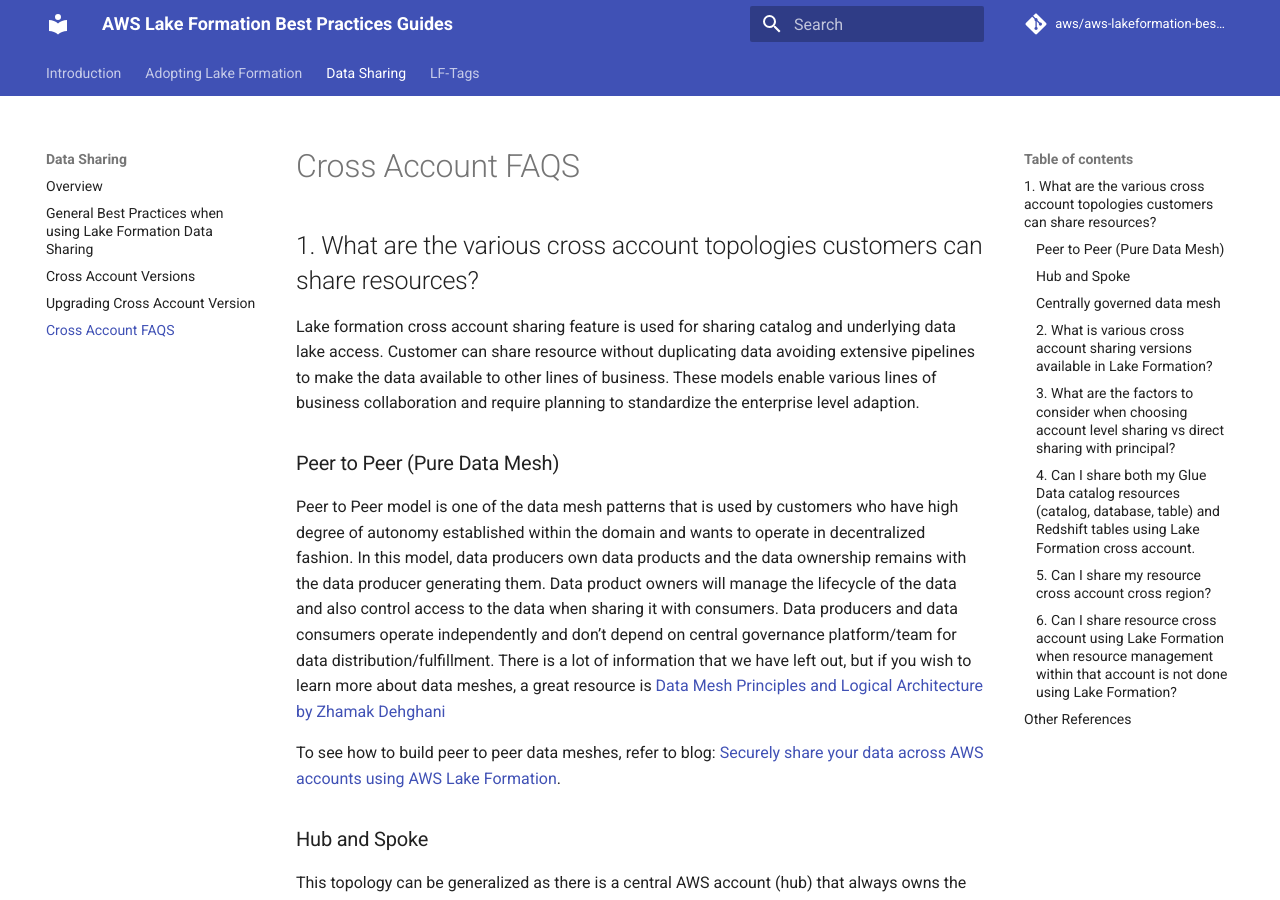
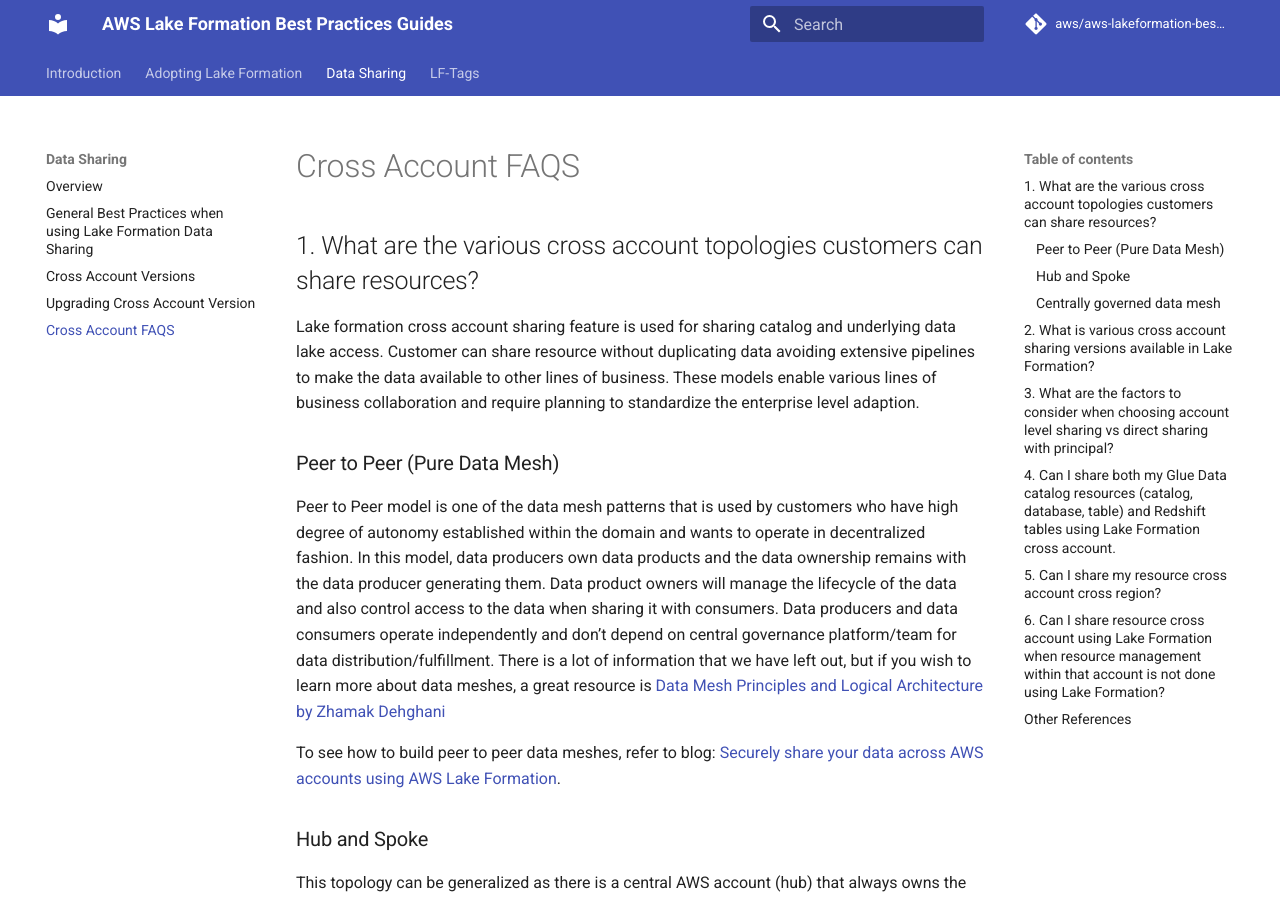
Before and after one commit to aws/aws-lakeformation-best-practices, an MkDocs documentation site: the page built from content/data-sharing/cross-account-faq.md, in a window 1280 px wide and 900 px high. Built offline with MkDocs 1.6.1 and Material for MkDocs 9.7.7, drawn with Linux system fonts in a browser that asks for light colours; comment, search, counter and statistics services are not loaded.

```diff
--- a/content/data-sharing/cross-account-faq.md
+++ b/content/data-sharing/cross-account-faq.md
@@ -29,11 +29,11 @@ Like data meshes, this requires orgnaizations to use a different paradigm that s
 
 However, if you wish to implement this model without Data Zone, please refer to blog [Design a data mesh architecture using AWS Lake Formation and AWS Glue](https://aws.amazon.com/blogs/big-data/design-a-data-mesh-architecture-using-aws-lake-formation-and-aws-glue/)
 
-### 2. What is various cross account sharing versions available in Lake Formation?
+## 2. What is various cross account sharing versions available in Lake Formation?
 
 See [Cross Account versions] (cross-account-versions.md) for various cross account versions available.
 
-### 3. What are the factors to consider when choosing account level sharing vs direct sharing with principal?
+## 3. What are the factors to consider when choosing account level sharing vs direct sharing with principal?
 
 |     | Account to Account | Account to Principal|
 | -------- | ------- | -------- |
@@ -44,19 +44,19 @@ See [Cross Account versions] (cross-account-versions.md) for various cross accou
 
 For more details on direct sharing with principal, refer to blog [Enable cross-account sharing with direct IAM principals using AWS Lake Formation Tags](https://aws.amazon.com/blogs/big-data/enable-cross-account-sharing-with-direct-iam-principals-using-aws-lake-formation-tags/)
 
-### 4. Can I share both my Glue Data catalog resources (catalog, database, table) and Redshift tables using Lake Formation cross account.
+## 4. Can I share both my Glue Data catalog resources (catalog, database, table) and Redshift tables using Lake Formation cross account.
 
 Yes, you can share both data lake resource cataloged in Glue Data Catalog with storage on S3 and Redshift tables shared with Glue Data catalog via data shares (https://docs.aws.amazon.com/redshift/latest/dg/lf_datashare_overview.html) using Lake Formation for cross account access.
 
  For more details refer to blog [Implement tag-based access control for your data lake and Amazon Redshift data sharing with AWS Lake Formation](https://aws.amazon.com/blogs/big-data/implement-tag-based-access-control-for-your-data-lake-and-amazon-redshift-data-sharing-with-aws-lake-formation/)
 
-### 5. Can I share my resource cross account cross region?
+## 5. Can I share my resource cross account cross region?
 
 yes, Lake Formation allows querying Data Catalog tables across regions using Athena, EMR, and Glue ETL. By creating resource links in other regions pointing to source databases and tables, you can access data across regions without copying the underlying data or metadata into the Data Catalog. Engines that query the data needs network connectivity to endpoints within the region to access S3 buckets. For example, EMR clusters or Glue ETL jobs running in a private subnet within an AWS VPC may require a NAT gateway, VPC peering, or transit gateway to reach external resources. Any network traffic between source instance to any AWS endpoint stays within the AWS network and does not go over the internet. Refer to (AWS VPC FAQs)[https://aws.amazon.com/vpc/faqs/] for details on network traffic and communication path.
 
  For more details on cross region setup refer to blog [Configure cross-Region table access with the AWS Glue Catalog and AWS Lake Formation](https://aws.amazon.com/blogs/big-data/configure-cross-region-table-access-with-the-aws-glue-catalog-and-aws-lake-formation/)
 
-### 6. Can I share resource cross account using Lake Formation when resource management within that account is not done using Lake Formation?
+## 6. Can I share resource cross account using Lake Formation when resource management within that account is not done using Lake Formation?
 
 Yes, you can use Hybrid access Mode to register the S3 bucket containing your data in Lake Formation in the source account(grantor) and opt-in cross account(target) principal for using Lake Formation mode for sharing. This enables target(receiver) account access to the shared resource using Lake Formation.
 
```
